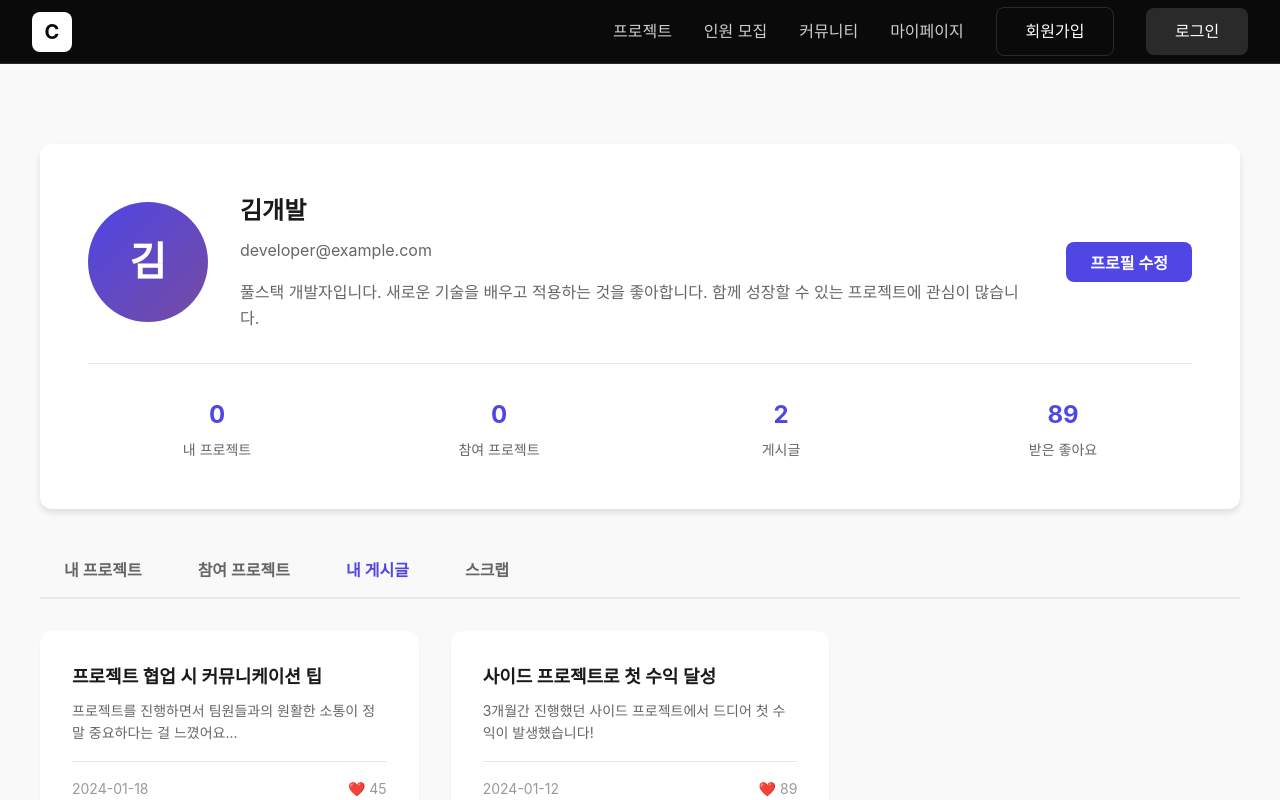
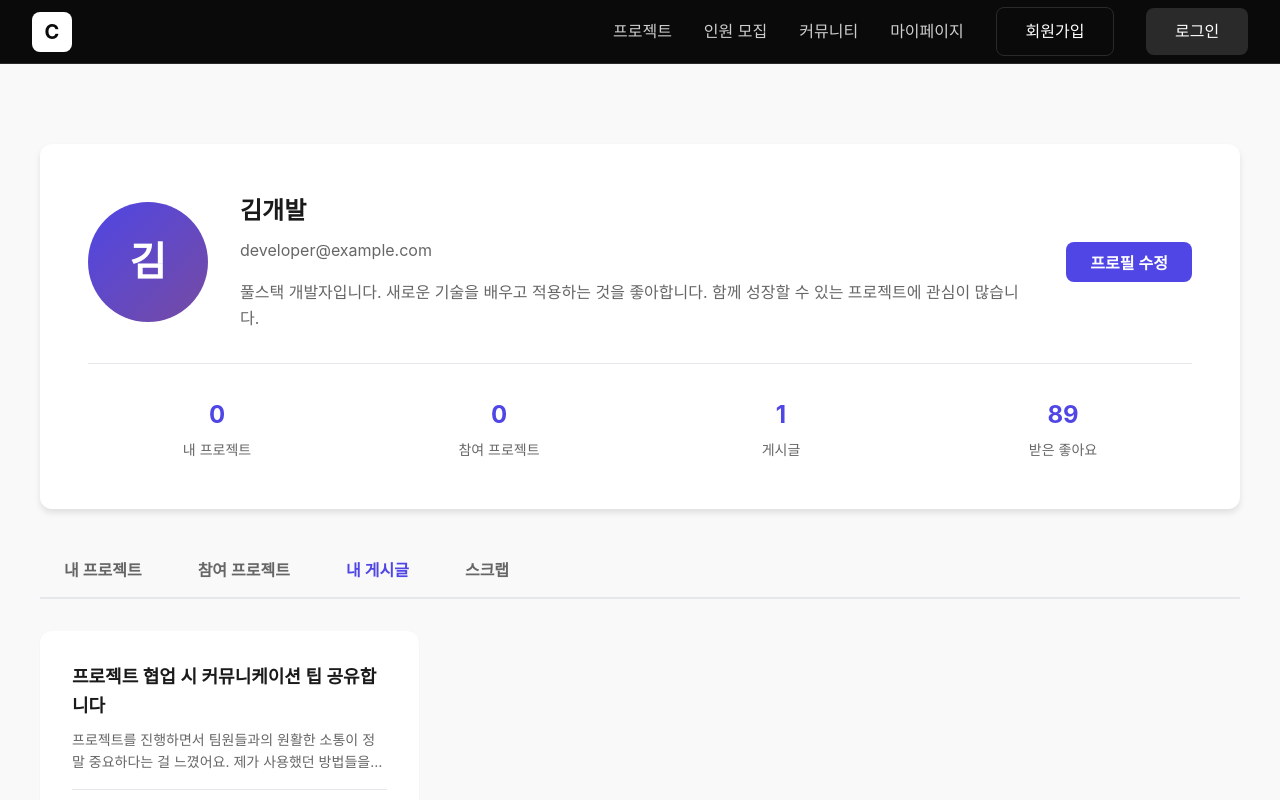
Before and after one commit to P-U-P-Project-Union-Platform/PUP---FrontEnd, a React (Vite) app: page /mypage in a window 1280 px wide. Both pictures are taken after a click on the button "내 게시글". Shown: the top 800 px of the page. Built offline with nearby package versions, Linux system fonts and the light colour scheme.

Commit message:
feat: MyPage.tsx의 커뮤니티 게시글 데이터 흐름 개선

```diff
--- a/src/pages/MyPage.tsx
+++ b/src/pages/MyPage.tsx
@@ -29,45 +29,16 @@ import {
   EmptyState,
 } from '../styles/pages/myPageStyles';
 
-// Post 타입은 아직 서비스가 없으므로 임시로 유지합니다.
-interface Post {
-  id: number;
-  title: string;
-  description: string;
-  date: string;
-  likes: number;
-}
-
 const tabs = ['내 프로젝트', '참여 프로젝트', '내 게시글', '스크랩'];
-
-// '내 게시글'은 아직 별도의 서비스가 없으므로 임시 데이터를 유지합니다.
-const myPosts: Post[] = [
-  {
-    id: 1,
-    title: '프로젝트 협업 시 커뮤니케이션 팁',
-    description:
-      '프로젝트를 진행하면서 팀원들과의 원활한 소통이 정말 중요하다는 걸 느꼈어요...',
-    date: '2024-01-18',
-    likes: 45,
-  },
-  {
-    id: 2,
-    title: '사이드 프로젝트로 첫 수익 달성',
-    description:
-      '3개월간 진행했던 사이드 프로젝트에서 드디어 첫 수익이 발생했습니다!',
-    date: '2024-01-12',
-    likes: 89,
-  },
-];
 
 export default function MyPage() {
   const navigate = useNavigate();
-  const { userProfile } = useApp();
+  const { userProfile, communityPosts } = useApp(); // communityPosts 추가
   const [activeTab, setActiveTab] = useState('내 프로젝트');
 
   // --- 데이터 흐름 수정 ---
-  // 1. 가상의 현재 로그인 사용자 ID
-  const currentUserId = '1'; // '홍길동'의 ID로 가정
+  // 1. 가상의 현재 로그인 사용자 ID (프로젝트 필터링용)
+  const currentUserId = '1'; // '김개발'의 ID로 가정
 
   // 2. projectService에서 모든 프로젝트를 가져와 메모이제이션
   const allProjects = useMemo(() => projectService.getAll(), []);
@@ -81,6 +52,12 @@ export default function MyPage() {
   // 4. '참여 프로젝트' 필터링 (현재 데이터 모델로는 구분 불가, 구조만 준비)
   // TODO: Project 모델에 'participants' 필드 추가 후 로직 구현 필요
   const participatingProjects: Project[] = [];
+
+  // 5. '내 게시글' 필터링 (AppContext의 communityPosts 사용)
+  const myFilteredPosts = useMemo(
+    () => communityPosts.filter((post) => post.author === userProfile.name),
+    [communityPosts, userProfile.name]
+  );
   // --- 수정 완료 ---
 
   const renderContent = () => {
@@ -129,17 +106,17 @@ export default function MyPage() {
         );
 
       case '내 게시글':
-        return myPosts.length > 0 ? (
+        return myFilteredPosts.length > 0 ? (
           <ContentGrid>
-            {myPosts.map((post) => (
+            {myFilteredPosts.map((post) => (
               <Card
                 key={post.id}
                 onClick={() => navigate(`/community/${post.id}`)}
               >
                 <CardTitle>{post.title}</CardTitle>
-                <CardDescription>{post.description}</CardDescription>
+                <CardDescription>{post.content}</CardDescription>
                 <CardFooter>
-                  <span>{post.date}</span>
+                  <span>{new Date(post.date).toLocaleDateString()}</span>
                   <span>❤️ {post.likes}</span>
                 </CardFooter>
               </Card>
@@ -183,7 +160,7 @@ export default function MyPage() {
               <StatLabel>참여 프로젝트</StatLabel>
             </StatItem>
             <StatItem>
-              <StatValue>{myPosts.length}</StatValue>
+              <StatValue>{myFilteredPosts.length}</StatValue>
               <StatLabel>게시글</StatLabel>
             </StatItem>
             <StatItem>
```
